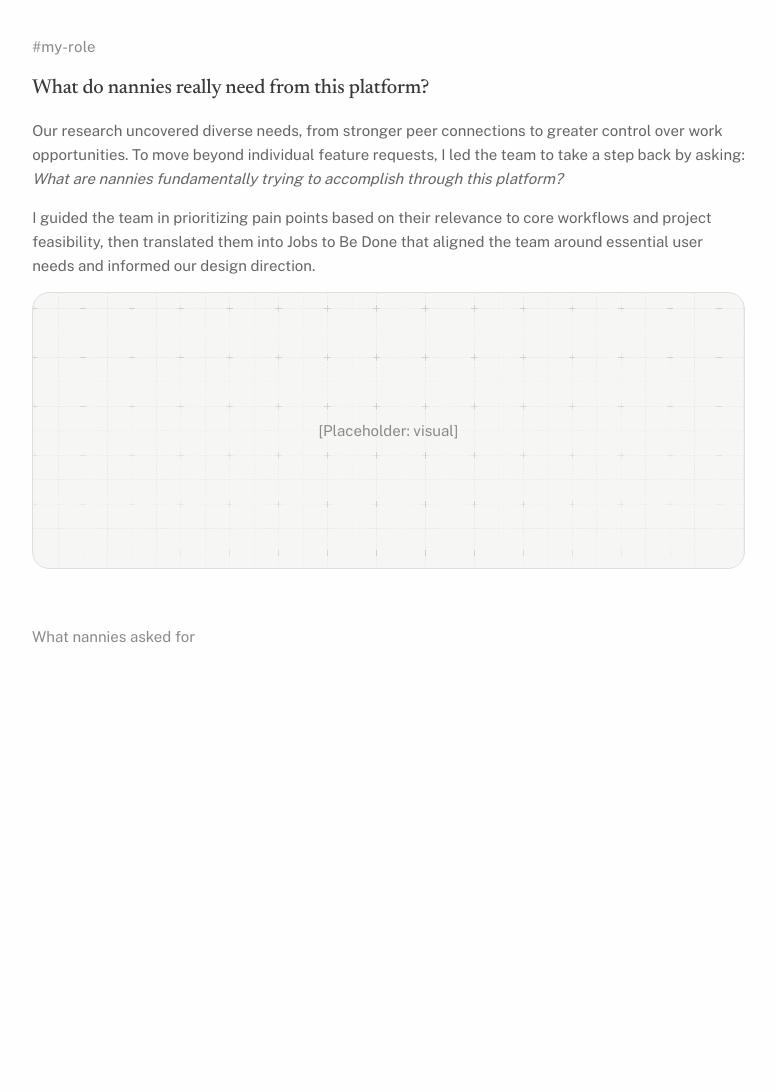
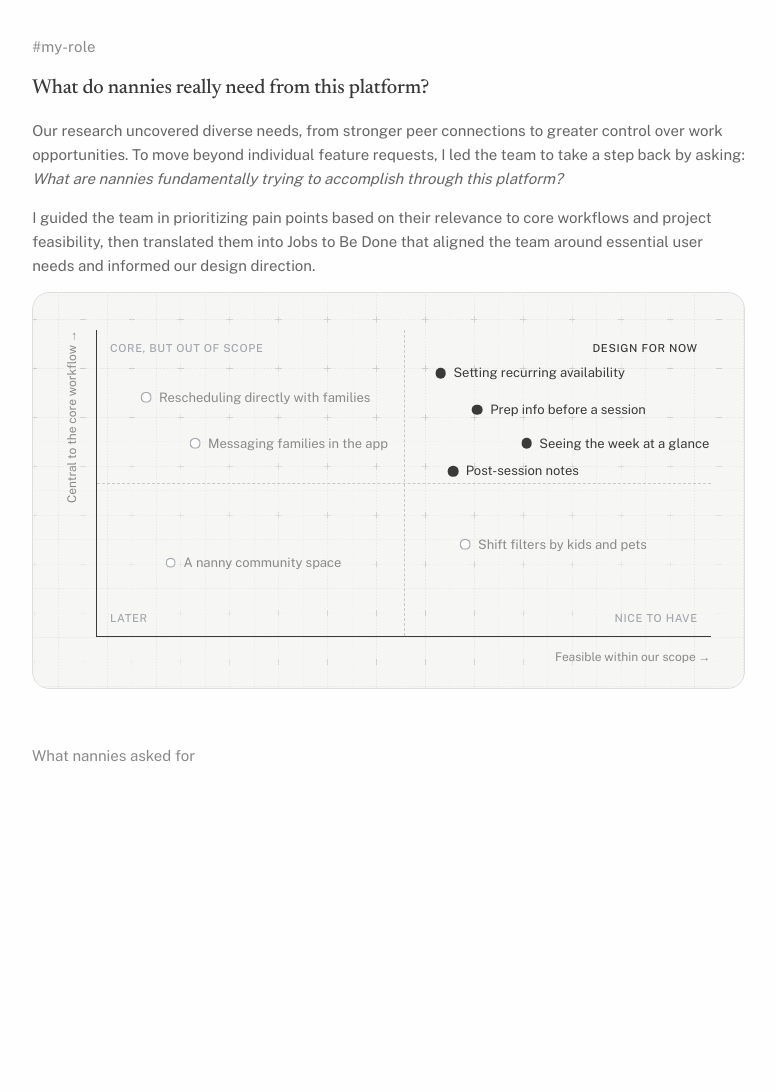
Before and after one commit to srtang23/portfolio, an Astro site: page /preview/smn-story in a window 1280 px wide. Shown: the part 6357-7449 px from the top of the page, without its empty margins (386-1162 px from the left). Built offline with nearby package versions, Linux system fonts and the light colour scheme; Astro itself is replaced by a stand-in of ours.

Commit message:
SMN story preview: 2×2 prioritisation matrix in #my-role
Co-Authored-By: Claude Opus 5.5 <noreply@anthropic.com>
Claude-Session: https://claude.ai/code/session_016bbxpjMq3it6uoiFfvLHP8

```diff
--- /dev/null
+++ b/src/components/smn/Matrix.astro
@@ -0,0 +1,157 @@
+---
+// 2×2 used to prioritise nanny pain points: how central each one is to the core workflow
+// (up) against how feasible it was within our scope (right). The top-right quadrant is what
+// we designed for; dots there are filled.
+// x and y run 0–100. Positions are approximate and meant to show the reasoning, not a score.
+const points = [
+    { t: "Setting recurring availability", x: 56, y: 86, pick: true },
+    { t: "Prep info before a session", x: 62, y: 74, pick: true },
+    { t: "Seeing the week at a glance", x: 70, y: 63, pick: true },
+    { t: "Post-session notes", x: 58, y: 54, pick: true },
+    { t: "Rescheduling directly with families", x: 8, y: 78, pick: false },
+    { t: "Messaging families in the app", x: 16, y: 63, pick: false },
+    { t: "A nanny community space", x: 12, y: 24, pick: false },
+    { t: "Shift filters by kids and pets", x: 60, y: 30, pick: false },
+]
+---
+
+<div class="matrix" role="img" aria-label="Prioritisation matrix. Central to the core workflow and feasible within scope, so designed for: setting recurring availability, prep info before a session, seeing the week at a glance and post-session notes. Central but outside our scope because it changes the family side: rescheduling directly with families and messaging families in the app. Feasible but less central: shift filters by kids and pets. Neither: a nanny community space.">
+    <div class="plot" aria-hidden="true">
+        <span class="q q-tr">Design for now</span>
+        <span class="q q-tl">Core, but out of scope</span>
+        <span class="q q-br">Nice to have</span>
+        <span class="q q-bl">Later</span>
+        {
+            points.map((p) => (
+                <span class:list={["pt", { pick: p.pick, lh: p.x < 50 }]} style={`left:${p.x}%;bottom:${p.y}%`}>
+                    <i />
+                    <b>{p.t}</b>
+                </span>
+            ))
+        }
+    </div>
+    <p class="ax ax-y" aria-hidden="true">Central to the core workflow →</p>
+    <p class="ax ax-x" aria-hidden="true">Feasible within our scope →</p>
+</div>
+
+<style>
+    .matrix {
+        position: relative;
+        z-index: 1;
+        padding: 0.5rem 0 1.75rem 1.75rem;
+    }
+    .plot {
+        position: relative;
+        aspect-ratio: 2 / 1;
+        border-left: 1px solid #3a3a3a;
+        border-bottom: 1px solid #3a3a3a;
+    }
+    /* quadrant lines */
+    .plot::before,
+    .plot::after {
+        content: "";
+        position: absolute;
+        border: 0 dashed #c9c9c9;
+    }
+    .plot::before {
+        left: 50%;
+        top: 0;
+        bottom: 0;
+        border-left-width: 1px;
+    }
+    .plot::after {
+        top: 50%;
+        left: 0;
+        right: 0;
+        border-top-width: 1px;
+    }
+    .q {
+        position: absolute;
+        font: 500 11px/1 var(--sans);
+        letter-spacing: 0.06em;
+        text-transform: uppercase;
+        color: #a3a7ad;
+    }
+    .q-tr {
+        right: 0.75rem;
+        top: 0.75rem;
+        color: #3a3a3a;
+    }
+    .q-tl {
+        left: 0.75rem;
+        top: 0.75rem;
+    }
+    .q-br {
+        right: 0.75rem;
+        bottom: 0.75rem;
+    }
+    .q-bl {
+        left: 0.75rem;
+        bottom: 0.75rem;
+    }
+    .pt {
+        position: absolute;
+        display: flex;
+        align-items: center;
+        gap: 0.4375rem;
+        transform: translate(-0.3125rem, 50%);
+        white-space: nowrap;
+    }
+    .pt i {
+        flex: none;
+        width: 0.625rem;
+        height: 0.625rem;
+        border-radius: 50%;
+        background: #fff;
+        box-shadow: inset 0 0 0 1.2px #a3a7ad;
+    }
+    .pt b {
+        font: 400 13px/1.2 var(--para);
+        color: var(--label);
+    }
+    .pt.pick i {
+        background: #3a3a3a;
+        box-shadow: none;
+    }
+    .pt.pick b {
+        color: var(--ink);
+    }
+    .ax {
+        position: absolute;
+        font: 400 12px/1 var(--sans);
+        color: var(--label);
+    }
+    .ax-x {
+        right: 0;
+        bottom: 0.25rem;
+    }
+    .ax-y {
+        left: 0;
+        top: 0.5rem;
+        transform: rotate(-90deg) translateX(-100%);
+        transform-origin: left top;
+    }
+    @media (max-width: 809.98px) {
+        .plot {
+            aspect-ratio: 1 / 1.45;
+        }
+        .pt b {
+            font-size: 11px;
+            white-space: normal;
+            max-width: 7.5rem;
+        }
+        /* line the chosen ones up in one column so their labels don't collide */
+        .pt.pick {
+            left: 53% !important;
+        }
+        .pt.lh {
+            left: 5% !important;
+        }
+        .pt.lh b {
+            max-width: 6.75rem;
+        }
+        .q {
+            font-size: 9px;
+        }
+    }
+</style>
--- a/src/pages/preview/smn-story.astro
+++ b/src/pages/preview/smn-story.astro
@@ -7,6 +7,7 @@ import StoryPhone from "../../components/smn/StoryPhone.astro"
 import NeedsShift from "../../components/smn/NeedsShift.astro"
 import Journey from "../../components/smn/Journey.astro"
 import FlowMap from "../../components/smn/FlowMap.astro"
+import Matrix from "../../components/smn/Matrix.astro"
 
 const sections = [
     { id: "overview", label: "Overview" },
@@ -334,9 +335,7 @@ const img = (f: string) => `/images/smn/${f}`
                     I guided the team in prioritizing pain points based on their relevance to core workflows and project feasibility, then translated them into Jobs to Be Done that
                     aligned the team around essential user needs and informed our design direction.
                 </p>
-                <div class="panel placeholder">
-                    <p>[Placeholder: visual]</p>
-                </div>
+                <div class="panel matrix-wrap"><Matrix /></div>
                 <NeedsShift rows={needs} labels={["What nannies asked for", "The underlying need", "User goal"]} />
             </section>
         </div>
@@ -1421,6 +1420,10 @@ const img = (f: string) => `/images/smn/${f}`
             font-size: 16px;
         }
     }
+
+    .matrix-wrap {
+        padding: 1.75rem 2rem 1.25rem;
+    }
 </style>
 
 <script>
```
